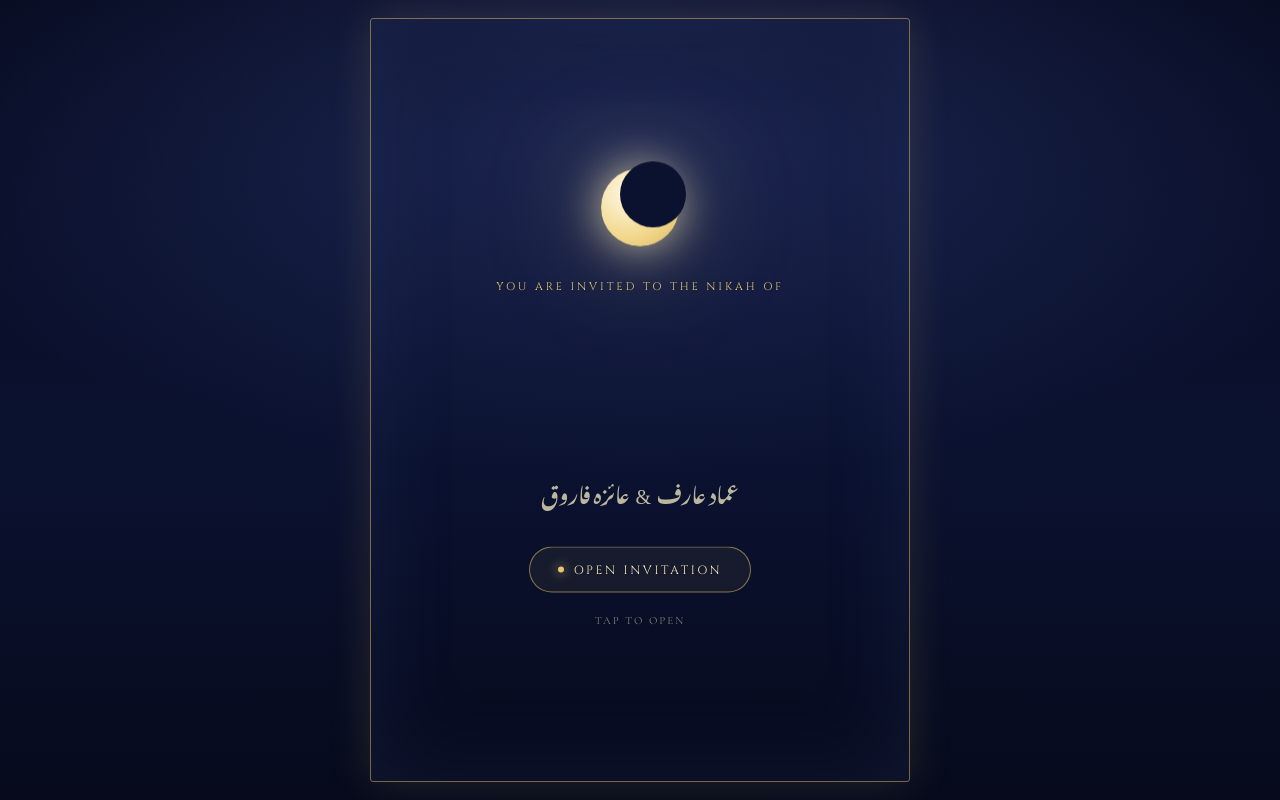
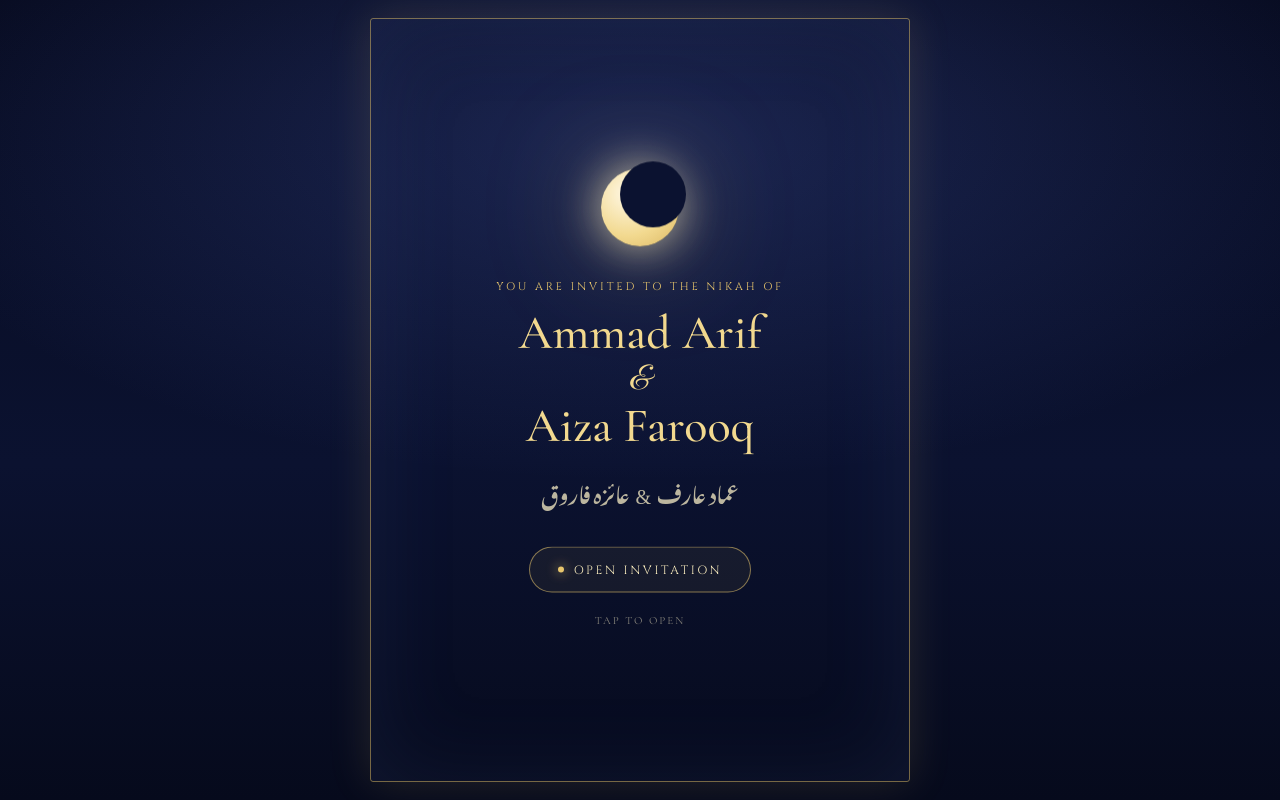
Before and after one commit to ammad2000/Ammad-Aiza-Nikah-Card-Aiza-, a Next.js app: page / in a window 1280 px wide. Built offline with nearby package versions, Linux system fonts and the light colour scheme; a web font is replaced by a local one.

Commit message:
Update globals.css

```diff
--- a/app/globals.css
+++ b/app/globals.css
@@ -1372,3 +1372,16 @@ footer{text-align:center;padding:22px 0 48px}
 /* full-colour couple illustration (ivory sherwani / maroon lehenga) on the paper */
 .baraat .br-couple{display:block;width:min(54%,178px);height:auto;margin:24px auto 4px;
   filter:drop-shadow(0 8px 16px rgba(80,40,20,.14))}
+.cover .who,
+.cover .who > * {
+  animation: none !important;
+  clip-path: none !important;
+  background: none !important;
+  -webkit-background-clip: border-box !important;
+  background-clip: border-box !important;
+  -webkit-text-fill-color: #f2d98f !important;
+  color: #f2d98f !important;
+  filter: none !important;
+  opacity: 1 !important;
+  visibility: visible !important;
+}
```
